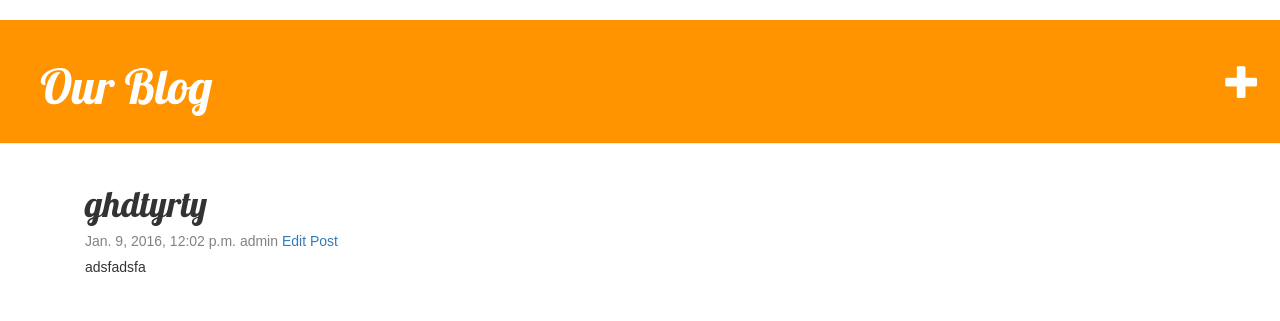
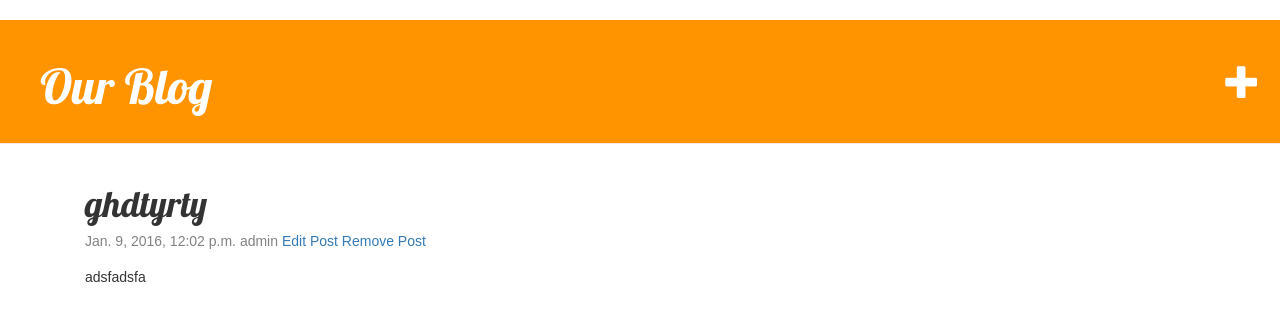
Before and after one commit to olegpy/myblog, a Django app: page /blogs/5/ in a window 1280 px wide. Shown: the part 52-373 px from the top of the page. Run offline with Django 3.2, Linux system fonts and the light colour scheme; data comes from the database, SQL or seed files in the repository; both versions use the stored data as it was after the commit; some libraries are stand-ins or nearby versions.

Commit message:
add some classes in Blog

```diff
--- a/blogs/templates/blogs/post_detail.html
+++ b/blogs/templates/blogs/post_detail.html
@@ -17,6 +17,7 @@
                 {% endif %}
                 {{ post.author }}
                 <a href="{% url 'edit_post' post.id %}">Edit Post</a>
+                <a href="{% url 'remove_post' post.id %}">Remove Post</a>
             </div>
 
 
--- a/blogs/urls.py
+++ b/blogs/urls.py
@@ -2,10 +2,15 @@ from django.conf.urls import url
 from blogs import views
 
 urlpatterns = [
+    url(r'^$', views.PostListView.as_view(), name='post_list'),
     # url(r'^$', views.post_list, name='post_list'),
-    url(r'^$', views.PostListView.as_view(), name='post_list'),
-    url(r'^new/$', views.add_post, name='add_post'),
-    url(r'^(?P<pk>\d+)/edit/$', views.edit_post, name='edit_post'),
-    url(r'^(?P<pk>\d+)/$', views.post_detail, name='post_detail'),
+    url(r'^new/$', views.PostCreateView.as_view(), name='add_post'),
+    # url(r'^new/$', views.add_post, name='add_post'),
+    url(r'^edit/(?P<pk>\d+)/$', views.PostUpdateView.as_view(), name='edit_post'),
+    # url(r'^(?P<pk>\d+)/edit/$', views.edit_post, name='edit_post'),
+    url(r'^(?P<pk>\d+)/$', views.PostDetailView.as_view(), name='post_detail'),
+    # url(r'^(?P<pk>\d+)/$', views.post_detail, name='post_detail'),
+    url(r'^remove/(?P<pk>\d+)/$',
+                           views.PostDeleteView.as_view(), name='remove_post'),
 
 ]
--- a/blogs/views.py
+++ b/blogs/views.py
@@ -1,12 +1,12 @@
-from django.shortcuts import render
 from django.utils import timezone
-from django.shortcuts import redirect
 from django.contrib import messages
+from django.core.urlresolvers import reverse_lazy
 from django.views.generic.list import ListView
+from django.views.generic.detail import DetailView
 from django.views.generic.edit import CreateView, UpdateView, DeleteView
 
 from .models import Post
-from .forms import PostModelForm
+
 
 class PostListView(ListView):
     model = Post
@@ -14,77 +14,110 @@ class PostListView(ListView):
     template_name = 'blogs/post_list.html'
     context_object_name = 'posts'
 
-    # def queryset(self):
-    #     qs = super(StudentListView, self).get_queryset()
-    #     # if course_id:
-    #     qs = qs.filter(published_date__lte=timezone.now())
-        # return qs
+
+class PostDetailView(DetailView):
+    model = Post
+    template_name = 'blogs/post_detail.html'
+    context_object_name = 'post'
+
+
+class PostCreateView(CreateView):
+    model = Post
+    fields = ['title', 'text']
+    template_name = 'blogs/post_edit.html'
+    context_object_name = 'form'
+
+    def form_valid(self, form):
+        self.object = form.save(commit=False)
+        self.object.author = self.request.user
+        self.object.published_date = timezone.now()
+        self.object.save()
+        messages.success(
+            self.request, 'Post %s has been add successfully.' % (self.object.title))
+        return super(PostCreateView, self).form_valid(form)
+
+    def get_success_url(self, **kwargs):
+        return reverse_lazy('post_detail', args=(self.object.pk,))
+
+
+class PostUpdateView(UpdateView):
+    model = Post
+    fields = ['title', 'text']
+    template_name = 'blogs/post_edit.html'
+    context_object_name = 'form'
+
+    def form_valid(self, form):
+        self.object = form.save(commit=False)
+        self.object.author = self.request.user
+        self.object.published_date = timezone.now()
+        self.object.save()
+        messages.success(
+            self.request, 'Post %s has been successfully edit.' % (self.object.title))
+        return super(PostUpdateView, self).form_valid(form)
+
+    def get_success_url(self, **kwargs):
+        return reverse_lazy('post_detail', args=(self.object.pk,))
+
+
+class PostDeleteView(DeleteView):
+    model = Post
+    fields = ['title', 'text']
+    template_name = 'blogs/post_remove.html'
+    context_object_name = 'post'
+    success_url = reverse_lazy('post_list')
+
+    def get_context_data(self, **kwargs):
+        context = super(PostDeleteView, self).get_context_data(**kwargs)
+        context['title'] = "Post deletion"
+        return context
+
+    def delete(self, request, *args, **kwargs):
+        message = super(PostDeleteView, self).delete(
+            request, *args, **kwargs)
+        messages.success(self.request, 'Post %s has been deleted.' % (
+            self.object.title))
+        return message
+
 # def post_list(request):
 #     posts = Post.objects.filter(
 #         published_date__lte=timezone.now()).order_by('published_date')
 #     return render(request, 'blogs/post_list.html', {'posts': posts})
 
-# def list_view(request):
-#     reguest_course = request.GET
-#     if 'course_id' in reguest_course:
-#         list_students = Student.objects.filter(
-#             courses=reguest_course['course_id'])
-#     else:
-#         list_students = Student.objects.all()
-# return render(request, 'students/list.html', {'list_students':
-# list_students})
-
-def post_detail(request, pk):
-    post = Post.objects.get(id=pk)
-    return render(request, 'blogs/post_detail.html', {'post': post})
 
 
-def add_post(request):
-    if request.method == 'POST':
-        form = PostModelForm(request.POST)
-        if form.is_valid():
-            post = form.save(commit=False)
-            post.author = request.user
-            post.published_date = timezone.now()
-            post.save()
-            messages.success(request, 'Post %s has been add successfully.' % (
-                post.title))
-            return redirect('post_detail', post.id)
-    else:
-        form = PostModelForm()
-    return render(request, 'blogs/post_edit.html', {'form': form})
-
-def edit_post(request, pk):
-    post = Post.objects.get(id=pk)
-    if request.method == 'POST':
-        form = PostModelForm(request.POST, instance=post)
-        if form .is_valid():
-            post = form.save(commit=False)
-            post.author = request.user
-            post.published_date = timezone.now()
-            post.save()
-            messages.success(request, 'Post %s has been successfully edit.' % (
-                post.title))
-            return redirect('post_detail', post.id)
-
-    else:
-        form = PostModelForm(instance=post)
-    return render(request, 'blogs/post_edit.html', {'form': form})
+# def post_detail(request, pk):
+#     post = Post.objects.get(id=pk)
+#     return render(request, 'blogs/post_detail.html', {'post': post})
 
 
-#
-# def detail(request, pk):
-#     student = Student.objects.get(id=pk)
-#     return render(request, 'students/detail.html', {'student': student})
+# def add_post(request):
+#     if request.method == 'POST':
+#         form = PostModelForm(request.POST)
+#         if form.is_valid():
+#             post = form.save(commit=False)
+#             post.author = request.user
+#             post.published_date = timezone.now()
+#             post.save()
+#             messages.success(request, 'Post %s has been add successfully.' % (
+#                 post.title))
+#             return redirect('post_detail', post.id)
+#     else:
+#         form = PostModelForm()
+#     return render(request, 'blogs/post_edit.html', {'form': form})
 
+# def edit_post(request, pk):
+#     post = Post.objects.get(id=pk)
+#     if request.method == 'POST':
+#         form = PostModelForm(request.POST, instance=post)
+#         if form .is_valid():
+#             post = form.save(commit=False)
+#             post.author = request.user
+#             post.published_date = timezone.now()
+#             post.save()
+#             messages.success(request, 'Post %s has been successfully edit.' % (
+#                 post.title))
+#             return redirect('post_detail', post.id)
 
-
-# def detail(request, pk):
-#     coaches = Coach.objects.get(id=pk)
-#     context = {'coaches': coaches}
-
-#     coach_courses = Course.objects.filter(coach=pk)
-#     assistants_courses = Course.objects.filter(assistant=pk)
-#     context['coach_courses'] = coach_courses
-#     context['assistants_courses'] = assistants_courses
-#     return render(request, 'coaches/detail.html', context)
+#     else:
+#         form = PostModelForm(instance=post)
+#     return render(request, 'blogs/post_edit.html', {'form': form})
--- a/static/css/style.css
+++ b/static/css/style.css
@@ -28,10 +28,8 @@ h1, h2, h3, h4 {
     text-decoration: none; }
 
 .info {
-  color: #828282; }
-
-.save {
-  float: right; }
+  color: #828282;
+  margin-bottom: 20px; }
 
 .post-form textarea, .post-form input {
   width: 100%; }
--- a/static/scss/style.scss
+++ b/static/scss/style.scss
@@ -42,12 +42,8 @@ h1, h2, h3, h4 {
     }
 
 .info {
-    // float: right;
     color: #828282;
-}
-
-.save {
-    float: right;
+    margin-bottom: $margin_theme;
 }
 
 .post-form textarea, .post-form input {
```
Also changed, not shown: blogs/templates/blogs/post_remove.html (added, +10 -0 lines), db.sqlite3, 1 other file.
